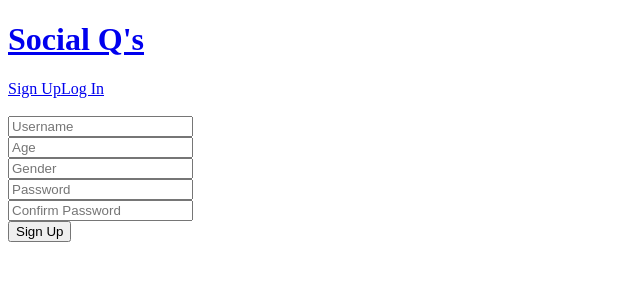
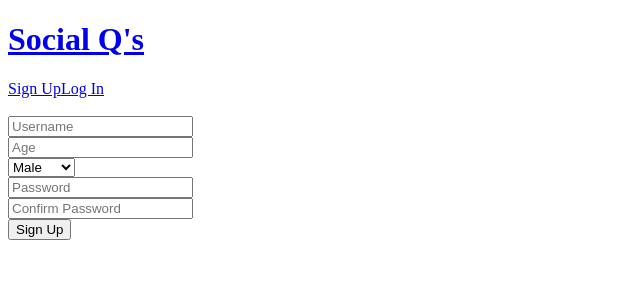
Before and after one commit to jkern-dev/SocialQ, a React (Create React App) app in the folder frontend/: page /#/signup in a window 1280 px wide. Shown: the top 300 px of the page, without its empty margins (0-640 px from the left). Built offline with nearby package versions, Linux system fonts and the light colour scheme.

Commit message:
Change text input to dropdown for male and female

```diff
--- a/frontend/src/components/session/signup_form.jsx
+++ b/frontend/src/components/session/signup_form.jsx
@@ -72,11 +72,10 @@ class SignupForm extends React.Component {
               placeholder = "Age"
             />
             <br />
-            <input type="text"
-              value = {this.state.gender}
-              onChange = {this.update('gender')}
-              placeholder = "Gender"
-            />
+            <select onChange={this.update('gender')}>
+              <option value="male">Male</option>
+              <option value="female">Female</option>
+            </select>
             <br />
             <input type="password"
               value = {this.state.password}
```
